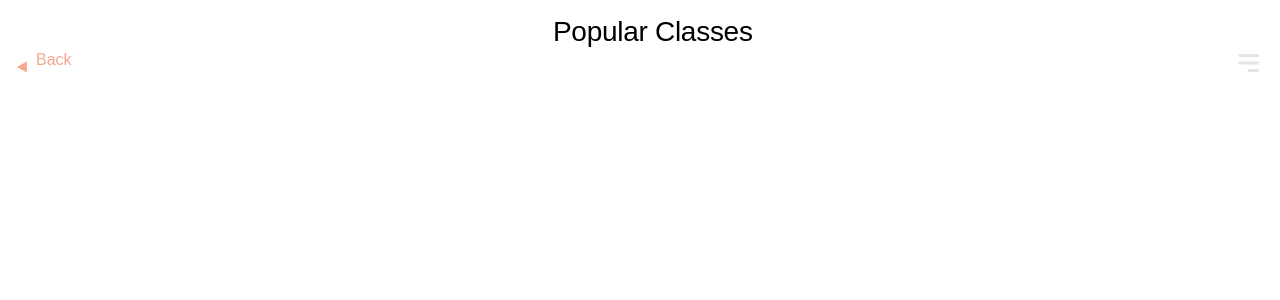
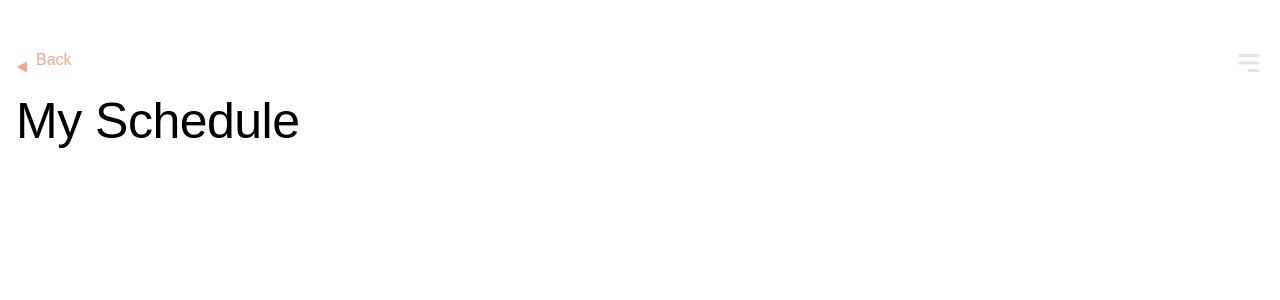
Before and after one commit to rts-cmk-wu07/wu07-terminsprove-Alexander-Gronninger, a React (Create React App) app: page /schedule in a window 1280 px wide. Shown: the top 300 px of the page. Built offline with nearby package versions, Linux system fonts and the light colour scheme.

Commit message:
Header now displays correctly for various pages

```diff
--- /dev/null
+++ b/src/components/ClassTime.js
@@ -0,0 +1,16 @@
+const ClassTime = ({ classContent }) => {
+  return (
+    <section className="mx-6 mt-4 mb-12">
+      <h2 className="text-normal">Schedule</h2>
+      <div className="flex text-small justify-between">
+        <p>{classContent && classContent.classDay}</p>
+        <p>{classContent && classContent.classTime}</p>
+      </div>
+      <p className="text-small mt-6">
+        {classContent && classContent.classDescription}
+      </p>
+    </section>
+  );
+};
+
+export default ClassTime;
--- a/src/components/Nav.js
+++ b/src/components/Nav.js
@@ -35,9 +35,11 @@ const Nav = ({ setShowBurgerMenu }) => {
         <Link className={linkStyle} to="/search">
           Search
         </Link>
-        <Link className={linkStyle} to="/schedule">
-          My Schedule
-        </Link>
+        {user && (
+          <Link className={linkStyle} to="/schedule">
+            My Schedule
+          </Link>
+        )}
         {(user && (
           <button className={linkStyle} onClick={handleLogOut}>
             Log out
--- a/src/pages/ClassDetails.js
+++ b/src/pages/ClassDetails.js
@@ -1,4 +1,5 @@
 import { useContext } from "react";
+import ClassTime from "../components/ClassTime";
 import LinkBack from "../components/LinkBack";
 import Rating from "../components/Rating";
 import Trainer from "../components/Trainer";
@@ -40,16 +41,7 @@ const ClassDetails = () => {
             </div>
           </div>
         </section>
-        <section className="mx-6 mt-4 mb-12">
-          <h2 className="text-normal">Schedule</h2>
-          <div className="flex text-small justify-between">
-            <p>{classContent && classContent.classDay}</p>
-            <p>{classContent && classContent.classTime}</p>
-          </div>
-          <p className="text-small mt-6">
-            {classContent && classContent.classDescription}
-          </p>
-        </section>
+        <ClassTime classContent={classContent} />
         <div className="mx-6 mt-12 mb-24">
           <Trainer trainerId={classContent && classContent.trainerId} />
         </div>
--- /dev/null
+++ b/src/pages/Schedule.js
@@ -0,0 +1,11 @@
+const Schedule = () => {
+  return (
+    <>
+      <section>
+        <h1 className="text-big">My Schedule</h1>
+      </section>
+    </>
+  );
+};
+
+export default Schedule;
--- /dev/null
+++ b/src/pages/Search.js
@@ -0,0 +1,6 @@
+const Search = () => {
+  return <></>;
+};
+
+export default Search;
+<></>;
--- a/src/templates/Header.js
+++ b/src/templates/Header.js
@@ -15,19 +15,39 @@ const Header = () => {
     setShowBurgerMenu(false);
   }, [location]);
 
+  const [pageTitle, setPageTitle] = useState(null);
+  useEffect(() => {
+    if (location.pathname === "/search") {
+      setPageTitle("Search");
+    } else if (location.pathname === "/schedule") {
+      setPageTitle("My Schedule");
+    }
+  }, [location]);
+
   return (
     <>
       {showBurgerMenu && <Nav setShowBurgerMenu={setShowBurgerMenu} />}
-      <header className="flex place-content-between mt-4 mb-4 mx-4">
+      <header className="mt-4 mb-4 mx-4">
+        <div className="flex place-content-between">
           {location.pathname === "/home" ? (
             <IoTriangle size="30px" className="mt-8 text-customGray" />
           ) : (
             <LinkBack />
           )}
+          {location.pathname === "/home" ? (
             <h1 className="text-normal">Popular Classes</h1>
+          ) : (
+            <></>
+          )}
           <button onClick={() => setShowBurgerMenu(!showBurgerMenu)}>
             <HiMenuAlt3 size="30px" className="mt-8 text-customGray" />
           </button>
+        </div>
+        {location.pathname !== "/home" ? (
+          <h1 className="text-big mt-4  ">{pageTitle}</h1>
+        ) : (
+          <></>
+        )}
       </header>
       <Outlet />
     </>
```
Lines whose indentation alone changed are shown as unchanged.
